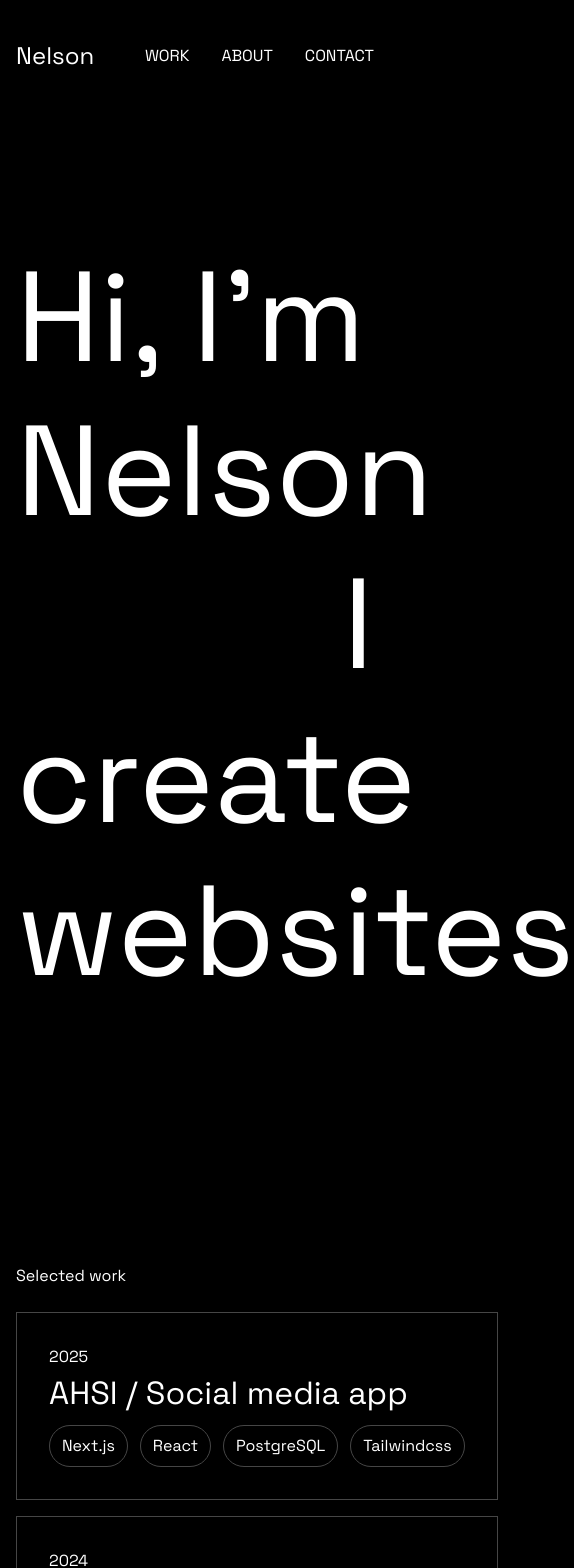
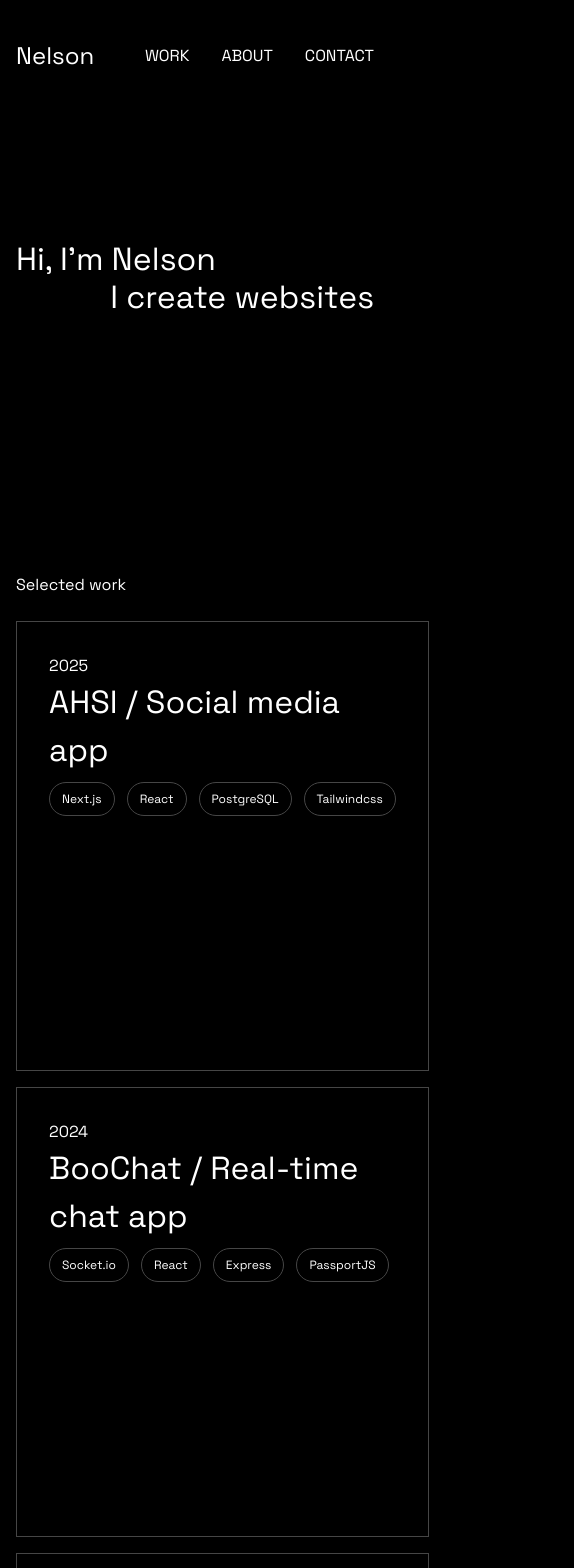
Before and after one commit to nelrnd/portfolio, a Next.js app: page / in a window 390 px wide. Shown: the top 1568 px of the page, 574 px wide, since content can reach past the window. Built offline with nearby package versions, Linux system fonts and the light colour scheme.

Commit message:
Update styles

```diff
--- a/app/globals.css
+++ b/app/globals.css
@@ -32,8 +32,8 @@ body {
 }
 
 @layer components {
-  .text-8x {
-    @apply text-[8rem];
+  .text-xxl {
+    @apply text-[2rem]  md:text-[8rem];
   }
 
   .text-6x {
--- a/app/work/[slug]/page.tsx
+++ b/app/work/[slug]/page.tsx
@@ -47,17 +47,19 @@ export default async function Page({ params }: Props) {
 function ProjectInfo({ project }: { project: Project }) {
   return (
     <Section containerClassName="py-16">
-      <Grid className="grid-cols-[1fr_auto]">
+      <Grid className="md:grid-cols-[1fr_auto] gap-y-8">
         <div>
-          <h1 className="text-8x leading-[120%]">{project.title}</h1>
+          <h1 className="text-[3rem] md:text-[8rem] leading-[120%]">
+            {project.title}
+          </h1>
           <p className="text-leading mb-4">{project.subTitle}</p>
-          <div className="flex items-center gap-3">
+          <div className="flex flex-wrap items-center gap-2 md:gap-3">
             {project.tags.map((tag) => (
               <Tag key={tag} content={tag} />
             ))}
           </div>
         </div>
-        <div className="space-y-8">
+        <Grid className="grid-cols-2 md:grid-cols-1 gap-8">
           <div>
             <p className="title mb-2">Year</p>
             <p>{project.year}</p>
@@ -70,7 +72,7 @@ function ProjectInfo({ project }: { project: Project }) {
               ))}
             </ul>
           </div>
-        </div>
+        </Grid>
       </Grid>
       <Grid className="grid-cols-2 mt-8">
         <Link
@@ -95,7 +97,7 @@ function ProjectInfo({ project }: { project: Project }) {
 function ProjectImage({ url, alt = "" }: { url?: string; alt?: string }) {
   return (
     <Section>
-      <div className="bg-gray-200 h-[800px]"></div>
+      <div className="bg-gray-200 aspect-[4/3]"></div>
 
       {url && <Image src={url} alt={alt} fill />}
     </Section>
@@ -105,7 +107,7 @@ function ProjectImage({ url, alt = "" }: { url?: string; alt?: string }) {
 function ProjectDescription({ desc }: { desc: string }) {
   return (
     <Section>
-      <p className="text-4x leading-[170%] text-justify">{desc}</p>
+      <p className="lg:text-[4rem] leading-[170%] text-justify">{desc}</p>
     </Section>
   )
 }
@@ -113,7 +115,10 @@ function ProjectDescription({ desc }: { desc: string }) {
 function ProjectNext({ nextProject }: { nextProject: Project }) {
   return (
     <Section>
-      <Link href={`/work/${nextProject.slug}`} className="text-4x">
+      <Link
+        href={`/work/${nextProject.slug}`}
+        className="text-[1.5rem] lg:text-[4rem]"
+      >
         Next project
       </Link>
     </Section>
--- a/components/card.tsx
+++ b/components/card.tsx
@@ -1,3 +1,11 @@
-export default function Card({ children }: { children: React.ReactNode }) {
-  return <div className="border p-8">{children}</div>
+import { cn } from "@/lib/utils"
+
+export default function Card({
+  className,
+  children,
+}: {
+  className?: string
+  children: React.ReactNode
+}) {
+  return <div className={cn("border p-8", className)}>{children}</div>
 }
--- a/components/footer.tsx
+++ b/components/footer.tsx
@@ -9,7 +9,7 @@ export default function Footer() {
   return (
     <Section as="footer" containerClassName="py-16 space-y-8 border-t">
       <nav>
-        <ul className="flex items-center gap-8">
+        <ul className="flex flex-col md:flex-row items-center gap-8">
           <li className="mr-auto">
             <Link href="/">{name}</Link>
           </li>
@@ -18,11 +18,11 @@ export default function Footer() {
           ))}
         </ul>
       </nav>
-      <div className="flex justify-between items-center gap-8">
+      <div className="flex flex-wrap justify-between items-center gap-8">
         <p>
           © {getYear()} {footerTitle}
         </p>
-        <ul className="flex items-center gap-8">
+        <ul className="flex flex-col md:flex-row items-center gap-8">
           {socials.map((social) => (
             <li key={social.name}>
               <Link href={social.url} target="_blank">
--- a/components/hero.tsx
+++ b/components/hero.tsx
@@ -6,7 +6,7 @@ export default async function Hero() {
 
   return (
     <Section containerClassName="py-32">
-      <h1 className="text-8x leading-[120%]">
+      <h1 className="text-xxl leading-[120%]">
         <span>{hero.title}</span>
         <br />
         <span className="inline-block w-full text-right">{hero.subTitle}</span>
--- a/components/project-card.tsx
+++ b/components/project-card.tsx
@@ -6,7 +6,7 @@ import Tag from "./tag"
 export default function ProjectCard({ project }: { project: Project }) {
   return (
     <Link href={`/work/${project.slug}`}>
-      <Card>
+      <Card className="h-[450px]">
         <p>{project.year}</p>
         <h3 className="text-2x mb-2">
           {project.title} / {project.subTitle}
--- a/components/tag.tsx
+++ b/components/tag.tsx
@@ -1,3 +1,7 @@
 export default function Tag({ content }: { content: string }) {
-  return <div className="px-3 py-2 w-fit border rounded-full">{content}</div>
+  return (
+    <div className="text-xs md:text-base px-3 py-2 w-fit border rounded-full">
+      {content}
+    </div>
+  )
 }
```
